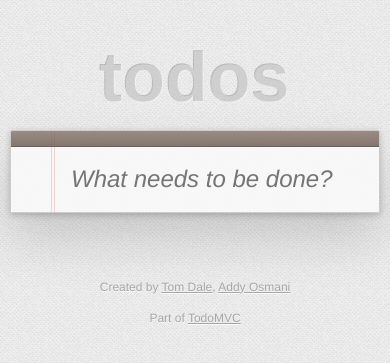
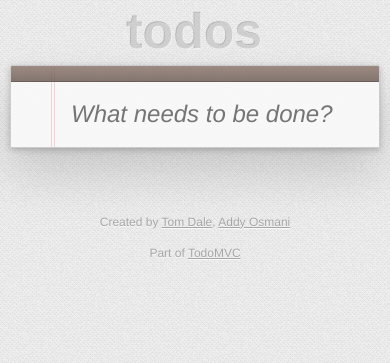
Before and after one commit to 5apps/example-todomvc, a plain HTML site: page index.html in a window 390 px wide. Drawn offline with Linux system fonts and the light colour scheme.

Commit message:
Resize header for smaller screens

```diff
--- a/styles/base.css
+++ b/styles/base.css
@@ -416,6 +416,15 @@ label[for='toggle-all'] {
 }
 
 @media screen and (max-width: 450px) {
+  #todoapp {
+    margin-top: 65px;
+  }
+
+  #todoapp h1 {
+    top: -85px;
+    font-size: 50px;
+  }
+
   #filters {
     display: none;
   }
```
